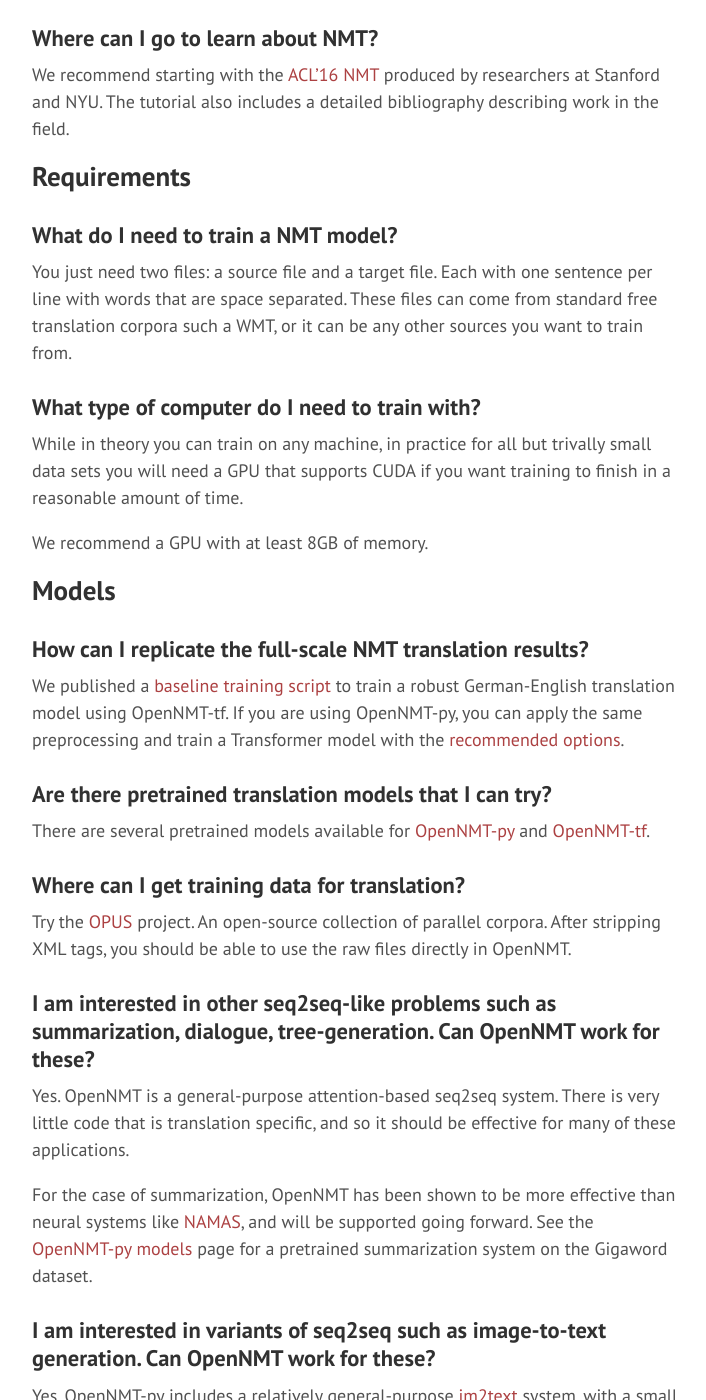
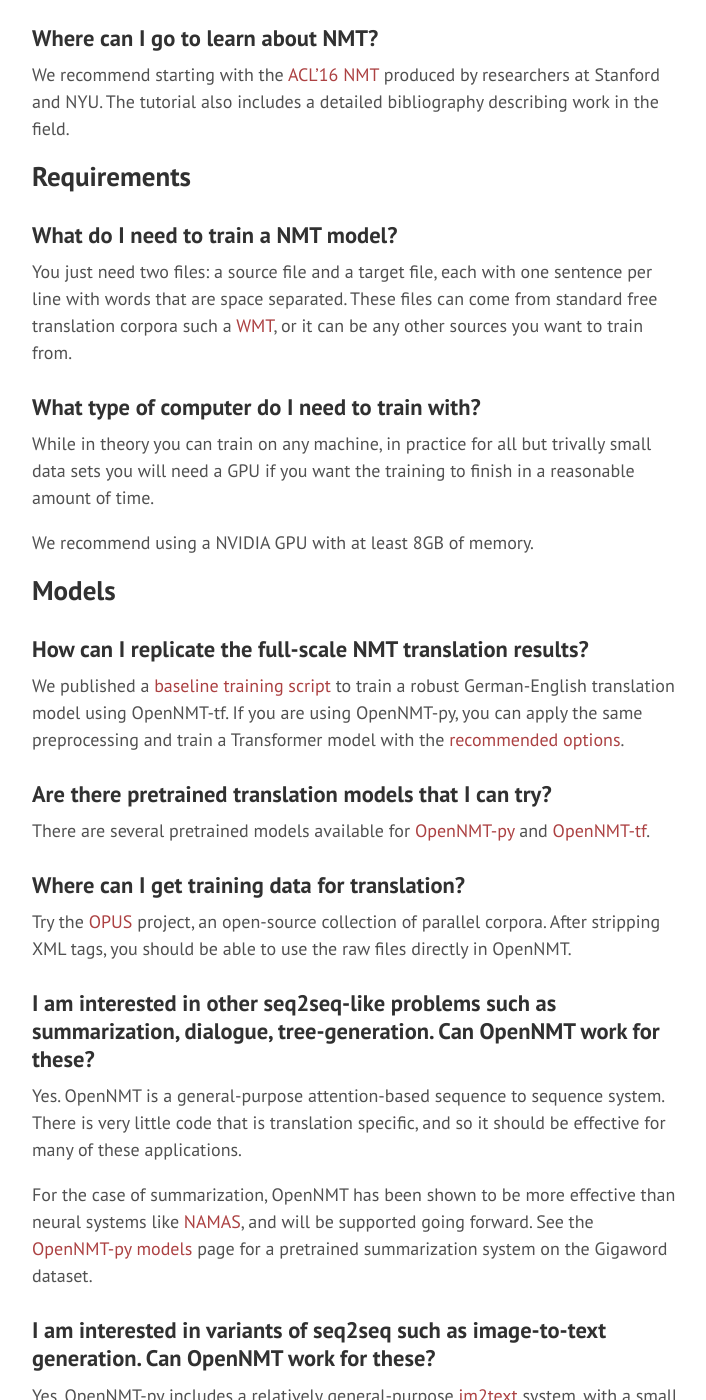
Before and after one commit to OpenNMT/opennmt.github.io, a Jekyll site: the page built from FAQ.md, in a window 1280 px wide and 1400 px high, scrolled down 3116 px. Shown: the whole window, without its empty margins (284-990 px from the left). Built offline with Jekyll 4.4.1, drawn with Linux system fonts in a browser that asks for light colours; some of the changed text lies outside the part shown.

Commit message:
Small edits in the FAQ page

```diff
--- a/FAQ.md
+++ b/FAQ.md
@@ -97,13 +97,13 @@ We recommend starting with the [ACL'16 NMT](https://sites.google.com/site/acl16n
 
 ### What do I need to train a NMT model?
 
-You just need two files: a source file and a target file. Each with one sentence per line with words that are space separated. These files can come from standard free translation corpora such a WMT, or it can be any other sources you want to train from.
+You just need two files: a source file and a target file, each with one sentence per line with words that are space separated. These files can come from standard free translation corpora such a [WMT](http://www.statmt.org/wmt19/), or it can be any other sources you want to train from.
 
 ### What type of computer do I need to train with?
 
-While in theory you can train on any machine, in practice for all but trivally small data sets you will need a GPU that supports CUDA if you want training to finish in a reasonable amount of time.
+While in theory you can train on any machine, in practice for all but trivally small data sets you will need a GPU if you want the training to finish in a reasonable amount of time.
 
-We recommend a GPU with at least 8GB of memory.
+We recommend using a NVIDIA GPU with at least 8GB of memory.
 
 ## Models
 
@@ -117,11 +117,11 @@ There are several pretrained models available for [OpenNMT-py](/Models-py) and [
 
 ### Where can I get training data for translation?
 
-Try the [OPUS](http://opus.lingfil.uu.se/) project. An open-source collection of parallel corpora. After stripping XML tags, you should be able to use the raw files directly in OpenNMT.
+Try the [OPUS](http://opus.lingfil.uu.se/) project, an open-source collection of parallel corpora. After stripping XML tags, you should be able to use the raw files directly in OpenNMT.
 
 ### I am interested in other seq2seq-like problems such as summarization, dialogue, tree-generation. Can OpenNMT work for these?
 
-Yes. OpenNMT is a general-purpose attention-based seq2seq system. There is very little code that is translation specific, and so it should be effective for many of these applications.
+Yes. OpenNMT is a general-purpose attention-based sequence to sequence system. There is very little code that is translation specific, and so it should be effective for many of these applications.
 
 For the case of summarization, OpenNMT has been shown to be more effective than neural systems like [NAMAS](https://github.com/facebook/NAMAS), and will be supported going forward. See the [OpenNMT-py models](/Models-py) page for a pretrained summarization system on the Gigaword dataset.
 
```
Also changed, not shown: other parts of FAQ.md (+2 -2 lines).
